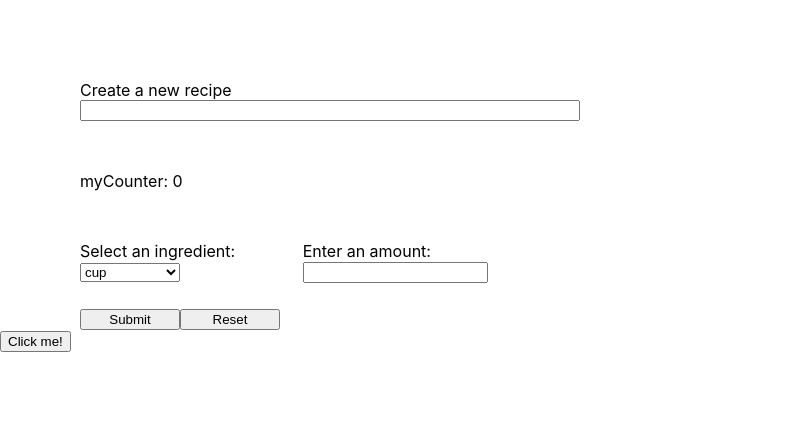
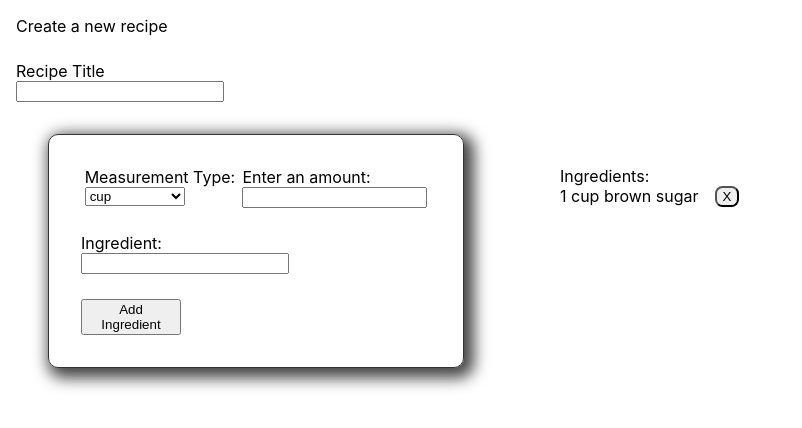
Before and after one commit to vinarius/aws-dev-challenge, a React (Create React App) app in the folder frontend/: page / in a window 1280 px wide. Shown: the top 428 px of the page, without its empty margins (0-802 px from the left). Built offline with nearby package versions, Linux system fonts and the light colour scheme.

Commit message:
working on adding ingredients to context instead of local state

```diff
--- a/frontend/src/App.tsx
+++ b/frontend/src/App.tsx
@@ -4,17 +4,12 @@ import './App.css';
 
 import {CreateRecipeForm} from './components/create-recipe-form/create-recipe-form';
 import {ContextProvider} from './components/contextProvider/contextProvider';
-import { MyTempComponent } from './components/my-temp-component';
 
 function App() {
-
-
-
   return (
     <ContextProvider>
       <div className="App">
         <CreateRecipeForm />
-        <MyTempComponent />
       </div>
     </ContextProvider>
   );
--- a/frontend/src/components/contextProvider/contextProvider.tsx
+++ b/frontend/src/components/contextProvider/contextProvider.tsx
@@ -1,11 +1,18 @@
 import React, {createContext, useReducer, PropsWithChildren, FC, ReactNode} from 'react';
 
 import {reducer} from './reducer';
-import {IAppState} from '../../models/interfaces';
+import {IAppState, IIngredient} from '../../models/interfaces';
 import { STATE_ACTIONS } from '../../models/enums';
 
 const initialState: IAppState = {
-  myCounter: 0
+  myCounter: 0,
+  tempIngredientList: [
+    {
+      'name': 'brown sugar',
+      'measurementType': 'cup',
+      'amount': 1
+    }
+  ]
 };
 
 export const Context = createContext<IAppState>(initialState);
@@ -14,14 +21,30 @@ export const ContextProvider: FC<ReactNode> = (props: PropsWithChildren<any>) =>
   const [state, dispatch] = useReducer(reducer, initialState);
 
   const addToCounter = () => {
-    console.log('add to counter is being called')
     dispatch({type: STATE_ACTIONS.addToCounter});
+  };
+
+  const addToTempIngredientList = (ingredient: IIngredient) => {
+    dispatch({
+      type: STATE_ACTIONS.addToTempIngredientList,
+      payload: ingredient
+    })
+  };
+
+  const removeFromTempIngredientList = (event: MouseEvent) => {
+    console.log('event:', event);
+    dispatch({
+      type: STATE_ACTIONS.removeFromTempIngredientList,
+      payload: 'asdf'
+    })
   };
 
   return (
     <Context.Provider value={{
       ...state,
-      addToCounter
+      addToCounter,
+      addToTempIngredientList,
+      removeFromTempIngredientList
     }}>
       {props.children}
     </Context.Provider>
--- a/frontend/src/components/contextProvider/reducer.ts
+++ b/frontend/src/components/contextProvider/reducer.ts
@@ -1,11 +1,14 @@
 import { STATE_ACTIONS } from '../../models/enums';
-import {IAppState, IAction} from '../../models/interfaces';
+import {IAppState, IAction, IIngredient} from '../../models/interfaces';
 
 export const reducer = (state: IAppState, action: IAction) => {
   switch(action.type) {
     case STATE_ACTIONS.addToCounter:
-      console.log('reaching the reducer function call')
       return addToCounter(state);
+    case STATE_ACTIONS.addToTempIngredientList:
+      return addToTempIngredientList(state, action.payload);
+    case STATE_ACTIONS.removeFromTempIngredientList:
+      return removeFromTempIngredientList(state, action.payload);
     default:
       return state;
   }
@@ -15,3 +18,13 @@ const addToCounter = (state: IAppState) => ({
     ...state,
     myCounter: state.myCounter + 1
 } as IAppState);
+
+const addToTempIngredientList = (state: IAppState, payload: IIngredient) => ({
+  ...state,
+  tempIngredientList: [...state.tempIngredientList, payload]
+});
+
+const removeFromTempIngredientList = (state: IAppState, payload: string) => ({
+  ...state,
+  tempIngredientList: [...state.tempIngredientList].filter(el => el.name !== payload)
+});
--- /dev/null
+++ b/frontend/src/components/create-recipe-form/added-ingredient/added-ingredient.css
@@ -0,0 +1,9 @@
+.ingredient-row {
+  display: flex;
+  width: 300px;
+}
+
+.remove-ingredient-button {
+  margin-left: 1rem;
+  border-radius: 7.5px;
+}
--- /dev/null
+++ b/frontend/src/components/create-recipe-form/added-ingredient/added-ingredient.tsx
@@ -0,0 +1,26 @@
+import React, {FC, useContext} from 'react';
+
+import './added-ingredient.css';
+
+import {Context} from '../../contextProvider/contextProvider';
+
+interface IAddedIngredientProps {
+  name: string;
+  amount: number;
+  measurementType: string;
+  removeIngredient?: (name: string) => void;
+}
+
+export const AddedIngredient: FC<IAddedIngredientProps> = (props) => {
+
+  const {
+    removeFromTempIngredientList
+  } = useContext(Context);
+
+  return (
+    <div className="ingredient-row">
+      <p>{`${props.amount} ${props.measurementType} ${props.name}`}</p>
+      <button className="remove-ingredient-button" onClick={removeFromTempIngredientList}>X</button>
+    </div>
+  );
+};
--- a/frontend/src/components/create-recipe-form/create-recipe-form.css
+++ b/frontend/src/components/create-recipe-form/create-recipe-form.css
@@ -1,14 +1,10 @@
-#create-recipe-form-container {
+.display-column {
   display: flex;
   flex-direction: column;
-  width: 500px;
-  margin-top: 5rem;
-  margin-left: 5rem;
 }
 
-#create-recipe-form {
+.display-row {
   display: flex;
-  flex-direction: column;
 }
 
 .form-button {
@@ -19,10 +15,42 @@
   width: 100px;
 }
 
+#forms-container {
+  display: flex;
+  flex-direction: column;
+  margin: 1rem;
+}
+
+.ingredient-form-container {
+  display: flex;
+  flex-direction: column;
+  width: 350px;
+  margin: 2rem;
+  border: 1px solid #333;
+  border-radius: 10px;
+  -webkit-box-shadow: 5px 5px 15px 5px #444;
+  box-shadow: 5px 5px 15px 5px #444;
+  padding: 2rem;
+}
+
+.added-ingredients-container {
+  display: flex;
+  flex-direction: column;
+  width: 350px;
+  margin: 2rem;
+  padding: 2rem;
+
+}
+
 #ingredient-row {
   display: flex;
+  justify-content: space-around;
 }
 
 .space {
   height: 25px;
 }
+
+.text-input {
+  width: 200px;
+}
--- a/frontend/src/components/create-recipe-form/create-recipe-form.tsx
+++ b/frontend/src/components/create-recipe-form/create-recipe-form.tsx
@@ -4,20 +4,31 @@ import './create-recipe-form.css';
 
 import {measurements} from '../../models/enums';
 import {Context} from '../contextProvider/contextProvider';
+import {AddedIngredient} from './added-ingredient/added-ingredient';
 
 export const CreateRecipeForm = () => {
   const [recipeName, setRecipeName] = useState('');
-  const [ingredientType, setIngredientType] = useState('');
+  const [measurementType, setMeasurementType] = useState('');
   const [ingredientAmount, setIngredientAmount] = useState(0);
+  const [ingredientName, setIngredientName] = useState('');
+
+  const {
+    tempIngredientList,
+    addToTempIngredientList
+  } = useContext(Context);
 
   const handleFormSubmit = (event: ChangeEvent<HTMLFormElement>): void => {
     event.preventDefault();
-    // TODO: bring in axios when ready to fire post request with data
+    const newIngredient = {
+      name: ingredientName,
+      amount: ingredientAmount,
+      measurementType
+    };
 
-    // if successful then
+    addToTempIngredientList?.(newIngredient);
+
     event.target.reset();
-    setRecipeName('');
-    setIngredientType('');
+    setMeasurementType('');
     setIngredientAmount(0);
   };
 
@@ -25,54 +36,60 @@ export const CreateRecipeForm = () => {
     setRecipeName(event.target.value);
   };
 
-  const handleIngredientTypeChange = (event: ChangeEvent<HTMLSelectElement>): void => {
-    setIngredientType(event.target.value);
+  const handleMeasurementTypeChange = (event: ChangeEvent<HTMLSelectElement>): void => {
+    setMeasurementType(event.target.value);
   };
 
   const handleIngredientAmountChange = (event: ChangeEvent<HTMLInputElement>): void => {
     setIngredientAmount(parseFloat(event.target.value));
   };
 
-  const {myCounter} = useContext(Context);
+  const handleIngredientNameChange = (event: ChangeEvent<HTMLInputElement>): void => {
+    setIngredientName(event.target.value);
+  };
 
   return (
-    <div id="create-recipe-form-container">
-      <form id="create-recipe-form" onSubmit={handleFormSubmit}>
+    <div id="forms-container">
       <p>Create a new recipe</p>
-        <input type="text" name="recipeName" onChange={handleRecipeNameChange} required />
+      <div className="space"></div>
+      <p>Recipe Title</p>
+      <input type="text" className="text-input" name="recipeName" onChange={handleRecipeNameChange} required />
 
-        <div className="space"></div>
-        <div className="space"></div>
-
-        <p>myCounter: {myCounter}</p>
-
-        <div className="space"></div>
-        <div className="space"></div>
-
-
-
+      <div className="display-row">
+        <form className="ingredient-form-container" onSubmit={handleFormSubmit}>
           <div id="ingredient-row">
-          <div>
-            <label htmlFor="ingredient-list">Select an ingredient:</label>
-            <select name="ingredient-list" className="form-dropdown" onChange={handleIngredientTypeChange}>
+            <div className="display-column">
+              <label htmlFor="measurement-list">Measurement Type:</label>
+              <select name="measurement-list" className="form-dropdown" onChange={handleMeasurementTypeChange} required>
                 <option value={measurements.CUP}>{measurements.CUP}</option>
                 <option value={measurements.TABLESPOON}>{measurements.TABLESPOON}</option>
                 <option value={measurements.TEASPOON}>{measurements.TEASPOON}</option>
               </select>
             </div>
-          <div>
-            <label htmlFor="ingredient-amount">Enter an amount: </label>
-            <input name="ingredient-amount" type="number" onChange={handleIngredientAmountChange}></input>
+            <div className="display-column">
+              <label htmlFor="ingredient-amount">Enter an amount:</label>
+              <input name="ingredient-amount" type="number" onChange={handleIngredientAmountChange} required />
             </div>
           </div>
 
           <div className="space"></div>
 
-        <div>
-          <button className="form-button" type="submit">Submit</button>
-          <button className="form-button" type="reset">Reset</button>
+          <label htmlFor="ingredientName">Ingredient:</label>
+          <input type="text" className="text-input" name="ingredientName" onChange={handleIngredientNameChange} />
+
+          <div className="space"></div>
+
+          <button className="form-button" type="submit">Add Ingredient</button>
+        </form>
+        <div className="added-ingredients-container">
+          <p>Ingredients:</p>
+          {tempIngredientList?.map(el => {
+            return <AddedIngredient
+              {...el}
+            />
+          })}
         </div>
-      </form>
+      </div>
     </div>
   );
 };
--- a/frontend/src/components/my-temp-component.tsx
+++ /dev/null
@@ -1,15 +0,0 @@
-import React, {useContext} from 'react';
-import { Context } from './contextProvider/contextProvider';
-
-export const MyTempComponent = () => {
-  const {addToCounter} = useContext(Context);
-
-  const handleButtonClick = () => {
-    console.log('calling handleButtonClick')
-    addToCounter?.();
-  };
-
-  return (
-    <button onClick={handleButtonClick}>Click me!</button>
-  )
-};
--- a/frontend/src/models/enums.ts
+++ b/frontend/src/models/enums.ts
@@ -5,5 +5,7 @@ export enum measurements {
 }
 
 export enum STATE_ACTIONS {
-  addToCounter='addToCounter'
+  addToCounter='addToCounter',
+  addToTempIngredientList='addToTempIngredientList',
+  removeFromTempIngredientList='removeFromTempIngredientList'
 }
```
Also changed, not shown: frontend/src/models/interfaces.ts (+14 -4 lines). Lines whose indentation alone changed are shown as unchanged.
